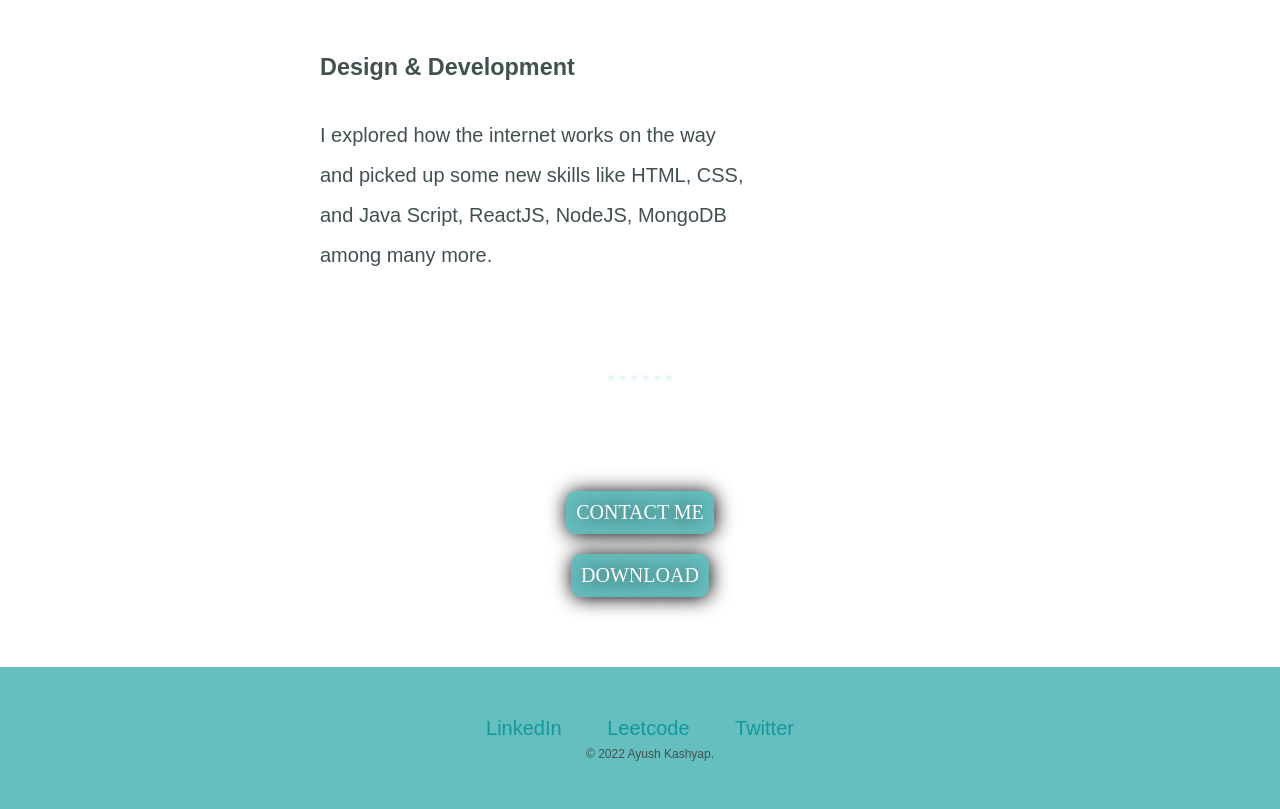
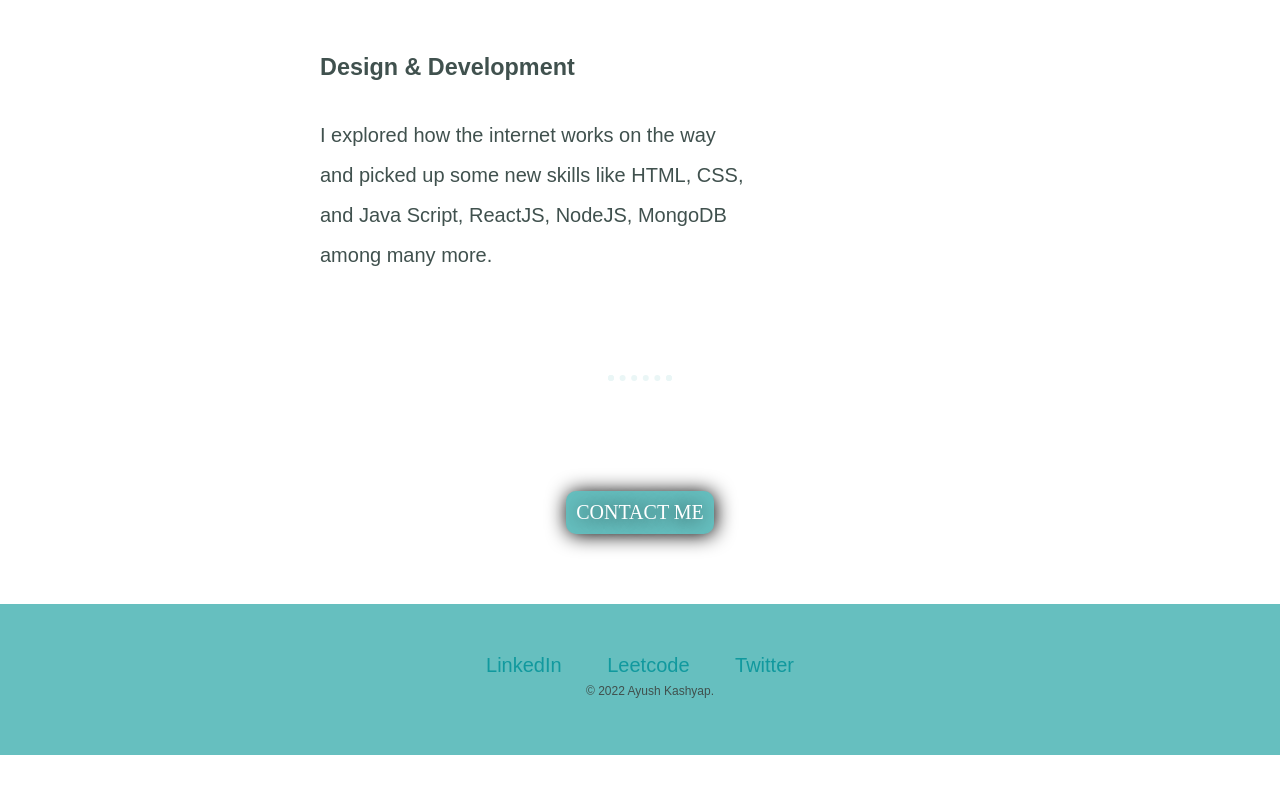
Before and after one commit to Ayush4585/portfolio1, a plain HTML site: page index.html in a window 1280 px wide. Shown: the part 1592-2401 px from the top of the page. After the commit the page ends 2347 px from the top, so only its background shows below. Drawn offline with Linux system fonts and the light colour scheme.

Commit message:
Add files via upload

```diff
--- a/index.html
+++ b/index.html
@@ -53,11 +53,6 @@
 
         <a class="BUTTON_FUA" href="mailto:kashyapayush200@gmail.com">CONTACT ME</a>
       </div>
-      <div class="resume">
-
-        <a class="BUTTON_FUA" href="Ayush_resume.pdf" download>DOWNLOAD</a>
-      </div>
-    </div>
 
 
     <div class="bottom-container">
```
